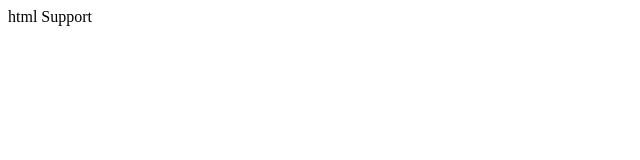
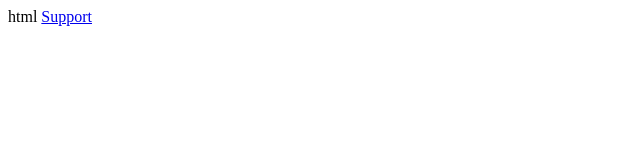
Before and after one commit to PaulGorda/paulgorda.github.io, a plain HTML site: page index.html in a window 1280 px wide. Shown: the full height of the page, 0-640 px from the left. Drawn offline with Linux system fonts and the light colour scheme.

Commit message:
Update index.html

```diff
--- a/index.html
+++ b/index.html
@@ -3,6 +3,6 @@
   <head>
   </head>
   <body>
-    <a scr = "https://gist.github.com/PaulGorda">Support</a>
+    <a href = "https://gist.github.com/PaulGorda">Support</a>
   </body>
 </html>
```
